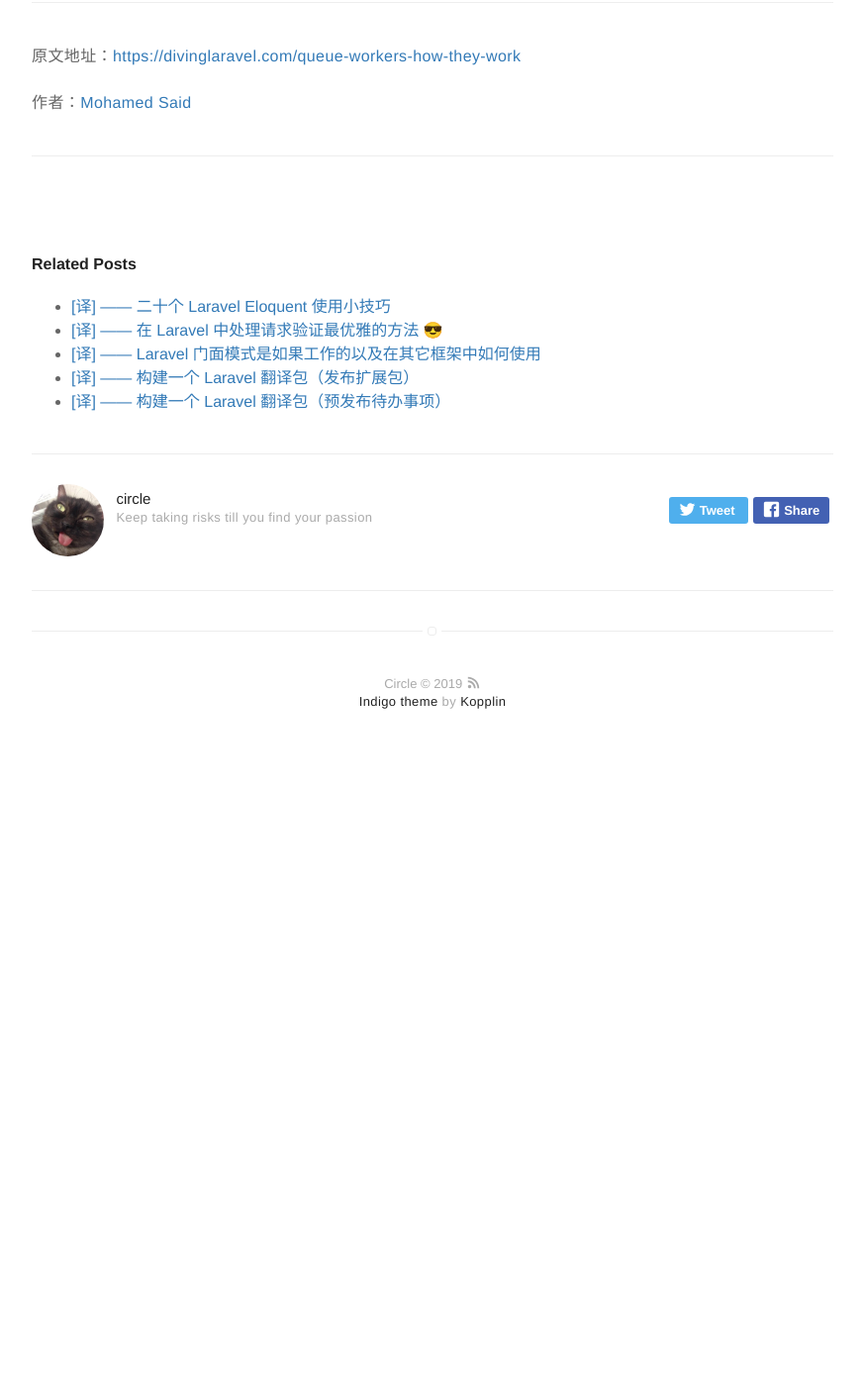
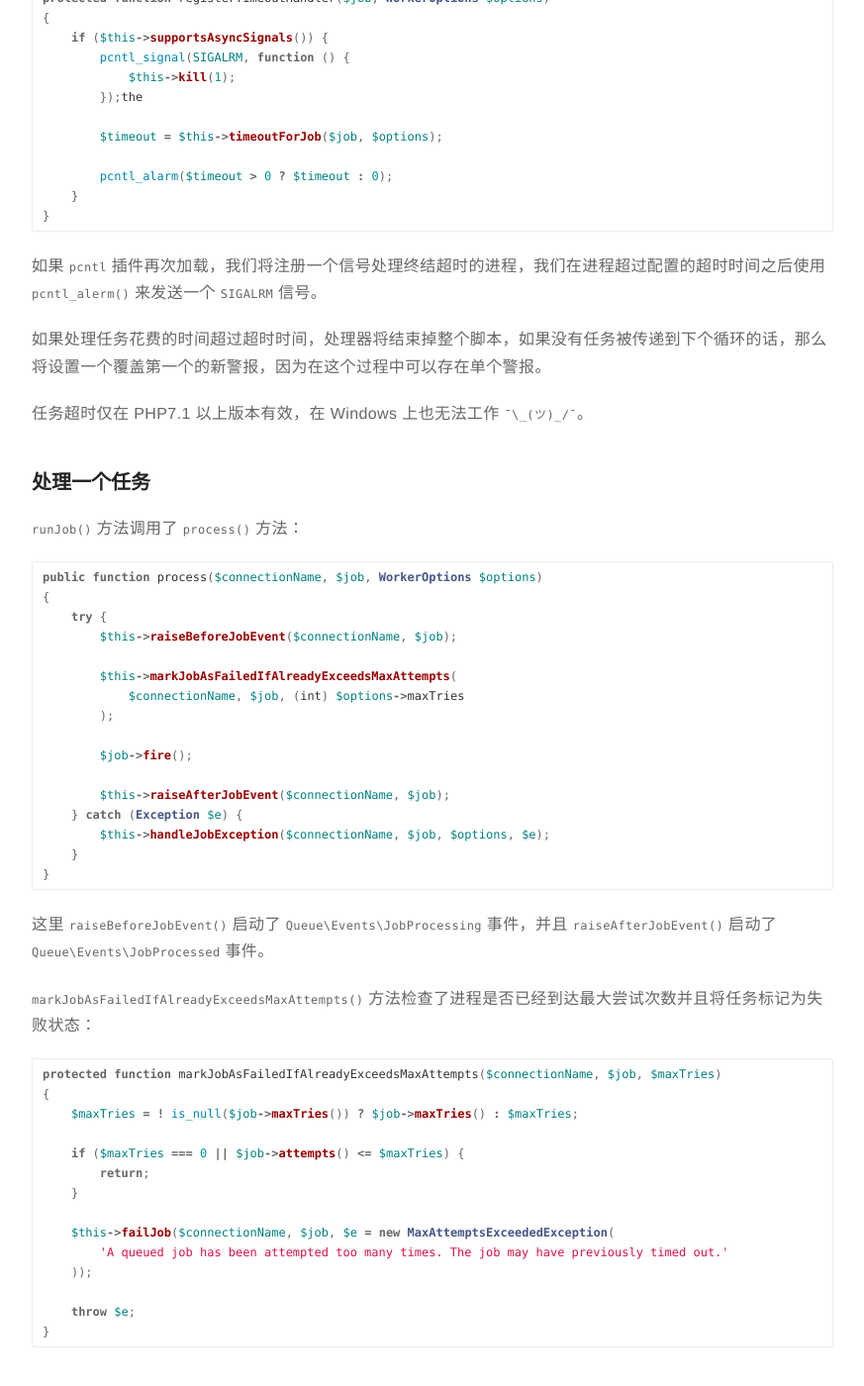
Before and after one commit to rust17/blog, a Jekyll site: the page built from _posts/second/2019-04-24-queue-workers-how-they-work.markdown, in a window 1280 px wide and 1400 px high, scrolled down 7933 px. Shown: the whole window at 99% size, without its empty margins (203-1076 px from the left). Built offline with Jekyll 4.4.1, drawn with Linux system fonts in a browser that asks for light colours; before the commit the page ends 8713 px from its top, so only the background shows below that; some of the changed text lies outside the part shown.

Commit message:
update article 5

````diff
--- a/_posts/second/2019-04-24-queue-workers-how-they-work.markdown
+++ b/_posts/second/2019-04-24-queue-workers-how-they-work.markdown
@@ -369,6 +369,71 @@ protected function getNextJob($connection, $queue)
 
 在下一个任务回收之后，我们将调用 `registerTimeoutHandler()` 方法：
 
+```php
+protected function registerTimeoutHandler($job, WorkerOptions $options)
+{
+    if ($this->supportsAsyncSignals()) {
+        pcntl_signal(SIGALRM, function () {
+            $this->kill(1);
+        });the
+
+        $timeout = $this->timeoutForJob($job, $options);
+
+        pcntl_alarm($timeout > 0 ? $timeout : 0);
+    }
+}
+```
+
+如果 `pcntl` 插件再次加载，我们将注册一个信号处理终结超时的进程，我们在进程超过配置的超时时间之后使用 `pcntl_alerm()` 来发送一个 `SIGALRM` 信号。
+
+如果处理任务花费的时间超过超时时间，处理器将结束掉整个脚本，如果没有任务被传递到下个循环的话，那么将设置一个覆盖第一个的新警报，因为在这个过程中可以存在单个警报。
+
+任务超时仅在 PHP7.1 以上版本有效，在 Windows 上也无法工作 `¯\_(ツ)_/¯`。
+
+### 处理一个任务
+
+`runJob()` 方法调用了 `process()` 方法：
+
+```php
+public function process($connectionName, $job, WorkerOptions $options)
+{
+    try {
+        $this->raiseBeforeJobEvent($connectionName, $job);
+
+        $this->markJobAsFailedIfAlreadyExceedsMaxAttempts(
+            $connectionName, $job, (int) $options->maxTries
+        );
+
+        $job->fire();
+
+        $this->raiseAfterJobEvent($connectionName, $job);
+    } catch (Exception $e) {
+        $this->handleJobException($connectionName, $job, $options, $e);
+    }
+}
+```
+
+这里 `raiseBeforeJobEvent()` 启动了 `Queue\Events\JobProcessing` 事件，并且 `raiseAfterJobEvent()` 启动了 `Queue\Events\JobProcessed` 事件。
+
+`markJobAsFailedIfAlreadyExceedsMaxAttempts()` 方法检查了进程是否已经到达最大尝试次数并且将任务标记为失败状态：
+
+```php
+protected function markJobAsFailedIfAlreadyExceedsMaxAttempts($connectionName, $job, $maxTries)
+{
+    $maxTries = ! is_null($job->maxTries()) ? $job->maxTries() : $maxTries;
+
+    if ($maxTries === 0 || $job->attempts() <= $maxTries) {
+        return;
+    }
+
+    $this->failJob($connectionName, $job, $e = new MaxAttemptsExceededException(
+        'A queued job has been attempted too many times. The job may have previously timed out.'
+    ));
+
+    throw $e;
+}
+```
+
 ---
 原文地址：[https://divinglaravel.com/queue-workers-how-they-work](https://divinglaravel.com/queue-workers-how-they-work)
 
````
